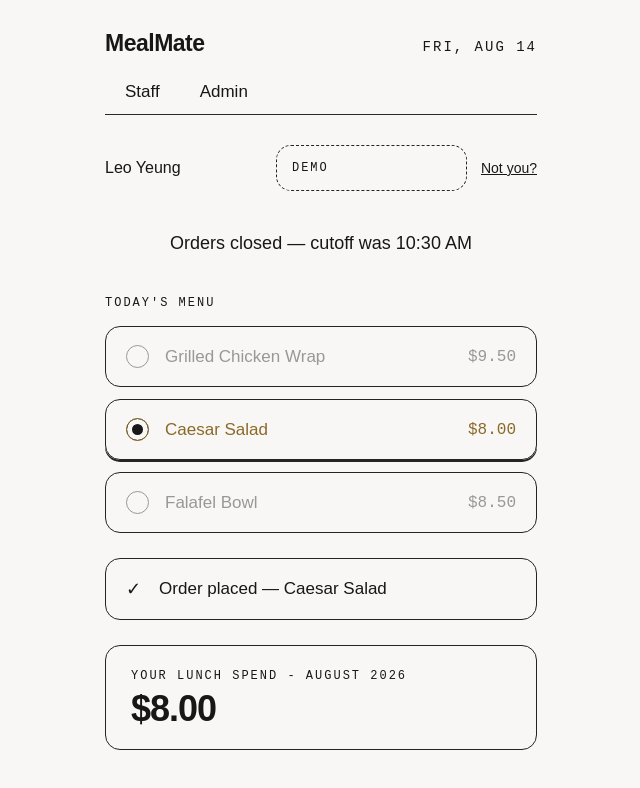
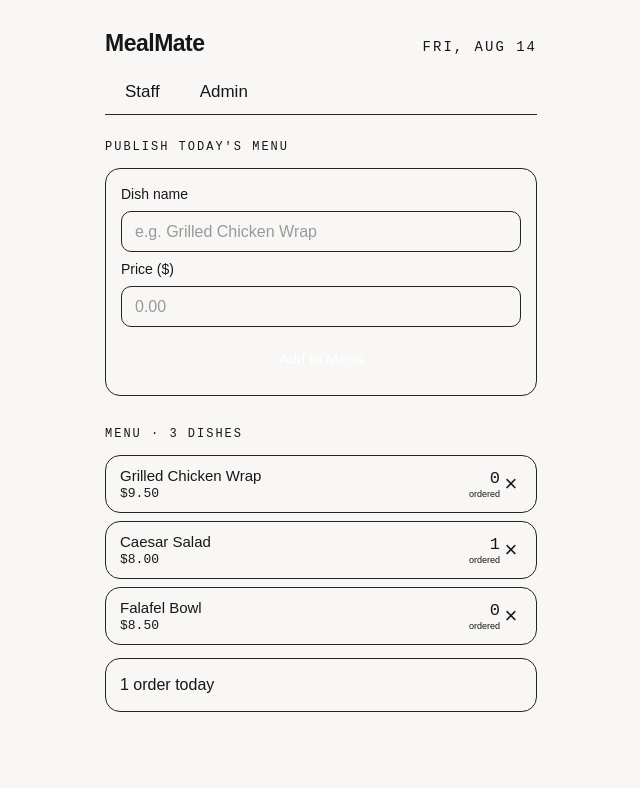
Before and after one commit to sandythechan/mealmate-w6, a React (Vite) app: page / in a window 1280 px wide. Shown: the top 788 px of the page, without its empty margins (319-959 px from the left). Built offline with nearby package versions, Linux system fonts and the light colour scheme.

Commit message:
Admin Staff

```diff
--- /dev/null
+++ b/src/AdminScreen.css
@@ -0,0 +1,202 @@
+.admin-screen {
+  width: min(100%, 504px);
+  min-height: 100svh;
+  box-sizing: border-box;
+  padding: 30px 36px 44px;
+  color: #171717;
+  background: #f8f7f5;
+  font-family: Arial, Helvetica, sans-serif;
+}
+
+.admin-header {
+  display: flex;
+  align-items: baseline;
+  justify-content: space-between;
+  margin-bottom: 25px;
+}
+
+.admin-header strong {
+  font-size: 23px;
+  letter-spacing: -0.5px;
+}
+
+.admin-header span,
+.publish-section h1,
+.admin-menu h2 {
+  font-family: 'Courier New', monospace;
+  letter-spacing: 2px;
+}
+
+.admin-header span {
+  font-size: 14px;
+}
+
+.admin-tabs {
+  display: flex;
+  gap: 40px;
+  border-bottom: 1px solid #292929;
+  padding: 0 20px 12px;
+}
+
+.admin-tab {
+  color: #171717;
+  font-size: 17px;
+  text-decoration: none;
+}
+
+.admin-tab-active {
+  font-weight: 500;
+}
+
+.publish-section {
+  margin-top: 25px;
+}
+
+.publish-section h1,
+.admin-menu h2 {
+  margin: 0 0 14px;
+  font-size: 12px;
+  font-weight: 400;
+}
+
+.publish-form {
+  display: grid;
+  gap: 9px;
+  padding: 17px 15px 19px;
+  border: 1px solid #242424;
+  border-radius: 15px;
+}
+
+.publish-form label {
+  font-size: 14px;
+}
+
+.publish-form input {
+  width: 100%;
+  min-height: 41px;
+  box-sizing: border-box;
+  padding: 0 13px;
+  border: 1px solid #242424;
+  border-radius: 10px;
+  color: inherit;
+  background: transparent;
+  font: inherit;
+  font-size: 16px;
+}
+
+.publish-form input::placeholder {
+  color: #999;
+}
+
+.publish-form button {
+  min-height: 35px;
+  margin-top: 5px;
+  border: 0;
+  color: #fff;
+  background: transparent;
+  font: inherit;
+  font-size: 15px;
+}
+
+.admin-menu {
+  margin-top: 31px;
+}
+
+.admin-menu-list {
+  display: grid;
+  gap: 8px;
+}
+
+.admin-menu-item,
+.orders-today {
+  border: 1px solid #242424;
+  border-radius: 15px;
+}
+
+.admin-menu-item {
+  display: grid;
+  grid-template-columns: minmax(0, 1fr) 48px 22px;
+  align-items: center;
+  min-height: 58px;
+  box-sizing: border-box;
+  padding: 7px 14px;
+}
+
+.admin-menu-item > div:first-child {
+  display: grid;
+  gap: 2px;
+}
+
+.admin-menu-item strong {
+  font-size: 15px;
+  font-weight: 400;
+}
+
+.admin-menu-item span {
+  font-family: 'Courier New', monospace;
+  font-size: 13px;
+}
+
+.ordered-count {
+  display: grid;
+  justify-items: end;
+  gap: 1px;
+}
+
+.ordered-count strong {
+  font-family: 'Courier New', monospace;
+  font-size: 17px;
+}
+
+.ordered-count span {
+  font-family: Arial, Helvetica, sans-serif;
+  font-size: 9px;
+}
+
+.remove-dish {
+  padding: 0;
+  border: 0;
+  color: inherit;
+  background: transparent;
+  font-size: 22px;
+  line-height: 1;
+  cursor: pointer;
+}
+
+.orders-today {
+  margin: 13px 0 0;
+  padding: 17px 14px;
+  font-size: 16px;
+}
+
+@media (max-width: 560px) {
+  .admin-screen {
+    padding: 24px 20px 36px;
+  }
+}
+
+@media (prefers-color-scheme: dark) {
+  .admin-screen {
+    color: #f1f0ed;
+    background: #171717;
+  }
+
+  .admin-tabs {
+    border-bottom-color: #d8d6d1;
+  }
+
+  .admin-tab {
+    color: #f1f0ed;
+  }
+
+  .publish-form,
+  .publish-form input,
+  .admin-menu-item,
+  .orders-today {
+    border-color: #d8d6d1;
+  }
+
+  .publish-form button {
+    color: #777;
+  }
+}
--- /dev/null
+++ b/src/AdminScreen.tsx
@@ -0,0 +1,82 @@
+import './AdminScreen.css'
+
+const menuItems = [
+  { name: 'Grilled Chicken Wrap', price: '$9.50', ordered: 0 },
+  { name: 'Caesar Salad', price: '$8.00', ordered: 1 },
+  { name: 'Falafel Bowl', price: '$8.50', ordered: 0 },
+]
+
+function AdminScreen() {
+  return (
+    <main className="admin-screen">
+      <header className="admin-header">
+        <strong>MealMate</strong>
+        <span>FRI, AUG 14</span>
+      </header>
+
+      <nav className="admin-tabs" aria-label="Main navigation">
+        <a className="admin-tab" href="#staff">
+          Staff
+        </a>
+        <a className="admin-tab admin-tab-active" href="#admin">
+          Admin
+        </a>
+      </nav>
+
+      <section className="publish-section" aria-labelledby="publish-title">
+        <h1 id="publish-title">PUBLISH TODAY&apos;S MENU</h1>
+        <form className="publish-form">
+          <label htmlFor="dish-name">Dish name</label>
+          <input
+            id="dish-name"
+            name="dish-name"
+            type="text"
+            placeholder="e.g. Grilled Chicken Wrap"
+          />
+
+          <label htmlFor="dish-price">Price ($)</label>
+          <input
+            id="dish-price"
+            name="dish-price"
+            type="text"
+            inputMode="decimal"
+            placeholder="0.00"
+          />
+
+          <button type="submit" disabled>
+            Add to Menu
+          </button>
+        </form>
+      </section>
+
+      <section className="admin-menu" aria-labelledby="admin-menu-title">
+        <h2 id="admin-menu-title">MENU · 3 DISHES</h2>
+        <div className="admin-menu-list">
+          {menuItems.map((item) => (
+            <div className="admin-menu-item" key={item.name}>
+              <div>
+                <strong>{item.name}</strong>
+                <span>{item.price}</span>
+              </div>
+              <div className="ordered-count">
+                <strong>{item.ordered}</strong>
+                <span>ordered</span>
+              </div>
+              <button
+                className="remove-dish"
+                type="button"
+                aria-label={`Remove ${item.name}`}
+              >
+                ×
+              </button>
+            </div>
+          ))}
+        </div>
+      </section>
+
+      <p className="orders-today">1 order today</p>
+    </main>
+  )
+}
+
+export default AdminScreen
--- a/src/App.tsx
+++ b/src/App.tsx
@@ -1,7 +1,7 @@
-import StaffScreen from './StaffScreen'
+import AdminScreen from './AdminScreen'
 
 function App() {
-  return <StaffScreen />
+  return <AdminScreen />
 }
 
 export default App
```
